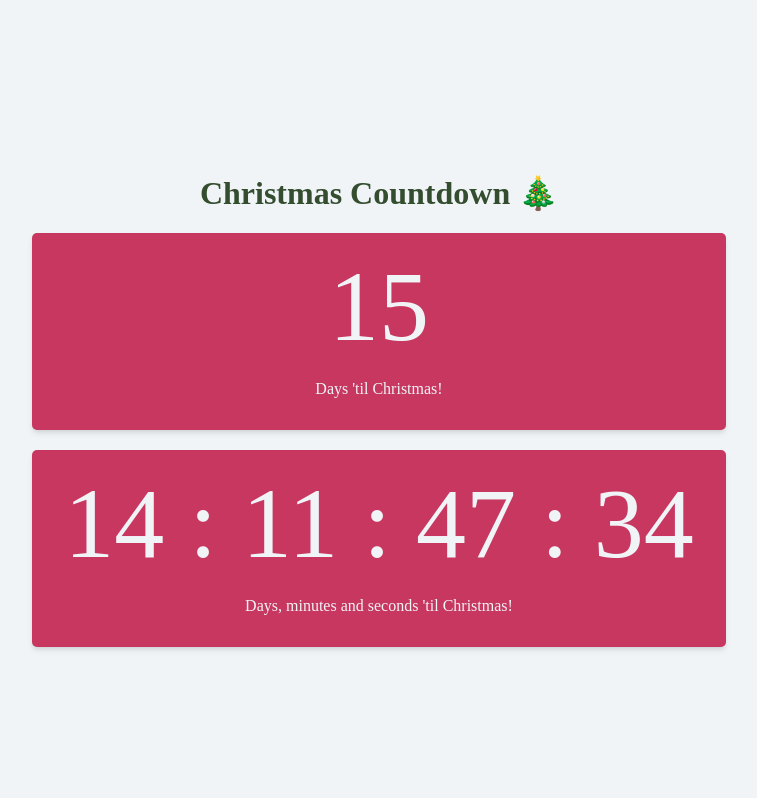
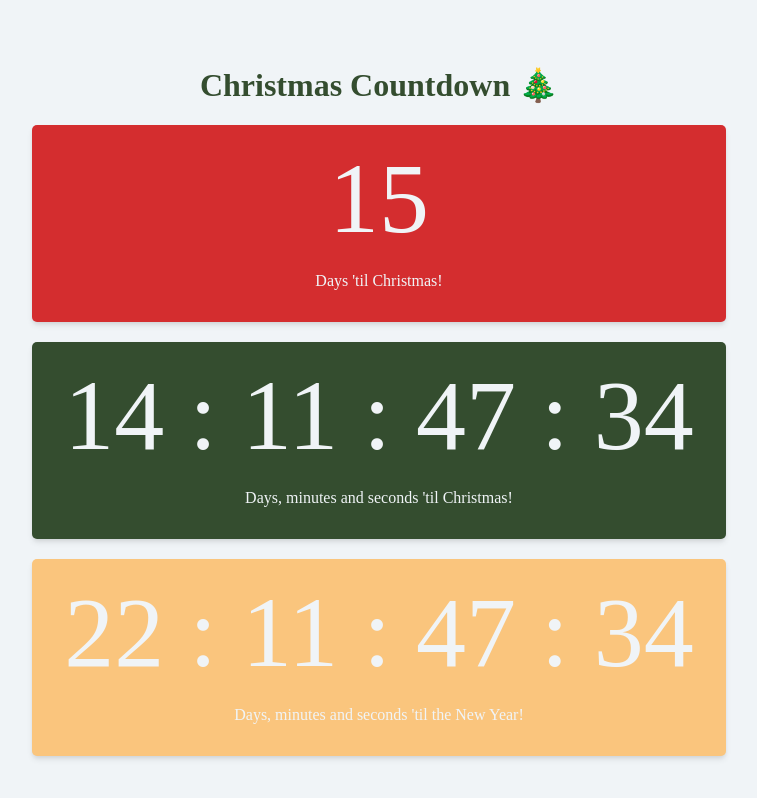
Before and after one commit to volakovakat/Javascriptmas, a plain HTML site: page 01-countdown-to-christmas/index.html in a window 1280 px wide. Shown: the whole page, without its empty margins (261-1018 px from the left). Drawn offline with Linux system fonts and the light colour scheme.

Commit message:
New Year countdown + minor tweaks

```diff
--- a/01-countdown-to-christmas/index.css
+++ b/01-countdown-to-christmas/index.css
@@ -26,7 +26,7 @@ body {
 .container {
     display: flex;
     flex-direction: column;
-    background: var(--wine-red);
+    background: var(--bright-red);
     color: var(--snow);
     padding: 1em 2em;
     border-radius: 5px;
@@ -43,3 +43,11 @@ body {
     font-size: 100px;
     margin: 0;
 }
+
+.bg-gold {
+    background: var(--gold);
+}
+
+.bg-green {
+    background: var(--dark-green);
+}
--- a/01-countdown-to-christmas/index.html
+++ b/01-countdown-to-christmas/index.html
@@ -8,12 +8,17 @@
           <div class="container">
             <p id="countdown-display" class="countdown-display">-</p>
             <p class="countdown-text">Days 'til Christmas!</p>
-        </div>
+          </div>
 
-        <div class="container">
-          <p id="countdown-display-full" class="countdown-display">-</p>
-          <p class="countdown-text">Days, minutes and seconds 'til Christmas!</p>
-        </div>
+          <div class="container bg-green">
+            <p id="countdown-display-full" class="countdown-display">-</p>
+            <p class="countdown-text">Days, minutes and seconds 'til Christmas!</p>
+          </div>
+
+          <div class="container bg-gold">
+            <p id="countdown-display-new-year" class="countdown-display">-</p>
+            <p class="countdown-text">Days, minutes and seconds 'til the New Year!</p>
+          </div>
         </div>
 
         <script src="index.js"></script>
--- a/01-countdown-to-christmas/index.js
+++ b/01-countdown-to-christmas/index.js
@@ -1,5 +1,6 @@
 const countdownDisplay = document.querySelector("#countdown-display");
 const countdownDisplayFull = document.querySelector("#countdown-display-full");
+const countdownDisplayNewYear = document.querySelector("#countdown-display-new-year");
 
 const renderCountdown = () => {
     let christmas = 24
@@ -46,4 +47,33 @@ function renderCountdownFull(){
 
 renderCountdownFull();
 
-// - Add a countdown for another festival, your birthday, or Christmas 2022.
+// - Add a countdown for another festival - New Year:
+function renderCountdownNewYear(){
+  let newYear = new Date("Dec 31, 2023 23:59:59").getTime();
+
+  setInterval(() => {
+    let now = new Date().getTime();
+    let difference = newYear - now;
+
+    let days = Math.floor(difference / (1000 * 60 * 60 * 24));
+    let hours = Math.floor((difference % (1000 * 60 * 60 * 24)) / (1000 * 60 * 60));
+    let minutes = Math.floor((difference % (1000 * 60 * 60)) / (1000 * 60));
+    let seconds = Math.floor((difference % (1000 * 60)) / 1000);
+
+    const formatNumber = (number) => {
+      return number < 10 ? `0${number}` : number;
+    }
+
+    days = formatNumber(days);
+    hours = formatNumber(hours);
+    minutes = formatNumber(minutes);
+    seconds = formatNumber(seconds);
+
+
+    countdownDisplayNewYear.textContent =  `${days} : ${hours} : ${minutes} : ${seconds}`;
+
+  }, 1000);
+
+}
+
+renderCountdownNewYear();
```
